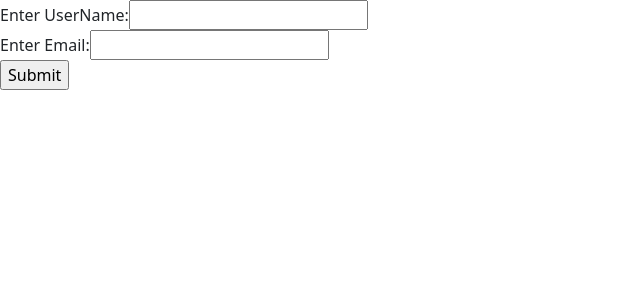
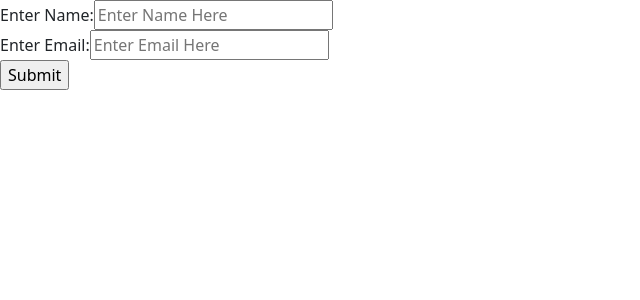
Before and after one commit to harshith1123/React-JS, a React (Create React App) app: page / in a window 1280 px wide. Shown: the top 300 px of the page, without its empty margins (0-640 px from the left). Built offline with nearby package versions, Linux system fonts and the light colour scheme.

Commit message:
Learned Handling Multiple Input in Forms through Functional Component

```diff
--- /dev/null
+++ b/src/HandlingMultipleInputViaFunctioninForms.js
@@ -0,0 +1,39 @@
+import React, { useState } from 'react'
+
+function HandlingMultipleInputViaFunctioninForms() {
+    const [data,setData] = useState({
+        name:"",
+        email:""
+    });
+
+    function handleForm(e){
+        e.preventDefault();
+        console.log(data);
+        console.log(data.name);
+        console.log(data.email);
+    }
+
+    function handleData(e){
+        console.log(e);
+        setData((prevData) =>{
+            return {
+                ...prevData, [e.target.name]: e.target.name === "email" ? e.target.value.toLowerCase().replace('-','@') : e.target.value.substring(0,15)
+            }
+        })
+    }
+  return (
+    <div>
+      <form onSubmit={handleForm}>
+        <label htmlFor="">Enter Name:</label>
+        <input type="text" name="name" value={data.name} onChange={handleData} placeholder='Enter Name Here'/>
+        <br />
+        <label htmlFor="">Enter Email:</label>
+        <input type="email" name="email" value={data.email} onChange={handleData} placeholder='Enter Email Here' />
+        <br />
+        <input type="submit" value="Submit" />
+      </form>
+    </div>
+  )
+}
+
+export default HandlingMultipleInputViaFunctioninForms
--- a/src/index.js
+++ b/src/index.js
@@ -31,6 +31,7 @@ import UseEffectHook from './UseEffectHook';
 import ControlledComponentsUsingClass from './ControlledComponentsUsingClass';
 import ControlledComponentUsingFunction from './ControlledComponentUsingFunction';
 import HandleMultipleInputViaClassInForms from './HandleMultipleInputViaClassInForms';
+import HandlingMultipleInputViaFunctioninForms from './HandlingMultipleInputViaFunctioninForms';
 
 const root = ReactDOM.createRoot(document.getElementById('root'));
 const fruits = ["Orange", "Mango", "Strawberry"]
@@ -72,7 +73,8 @@ root.render(
     {/* <App/> */}
     {/* <ControlledComponentsUsingClass/> */}
     {/* <ControlledComponentUsingFunction/> */}
-    <HandleMultipleInputViaClassInForms/>
+    {/* <HandleMultipleInputViaClassInForms/> */}
+    <HandlingMultipleInputViaFunctioninForms/>
   </React.StrictMode>
 );
 
```
